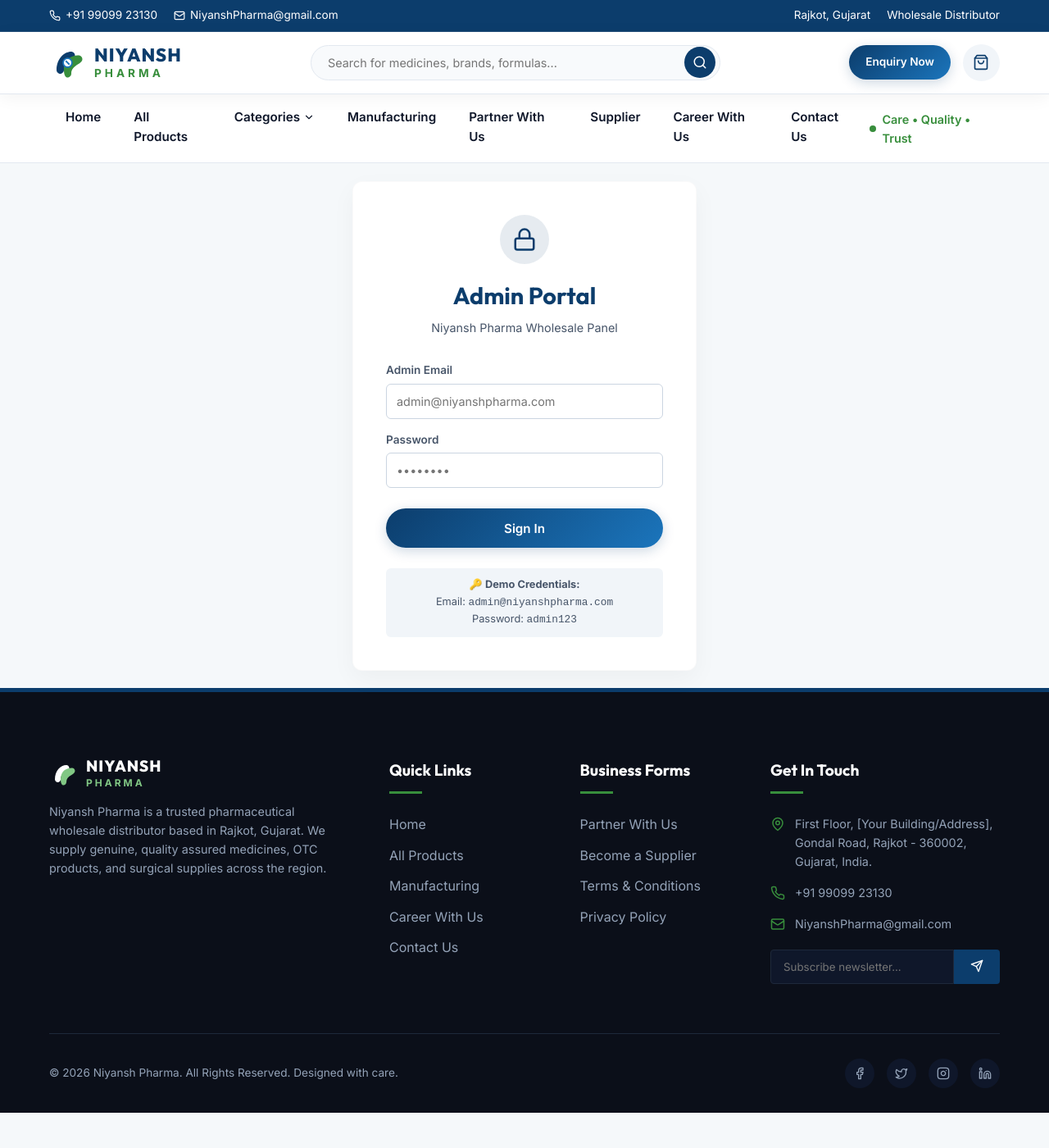
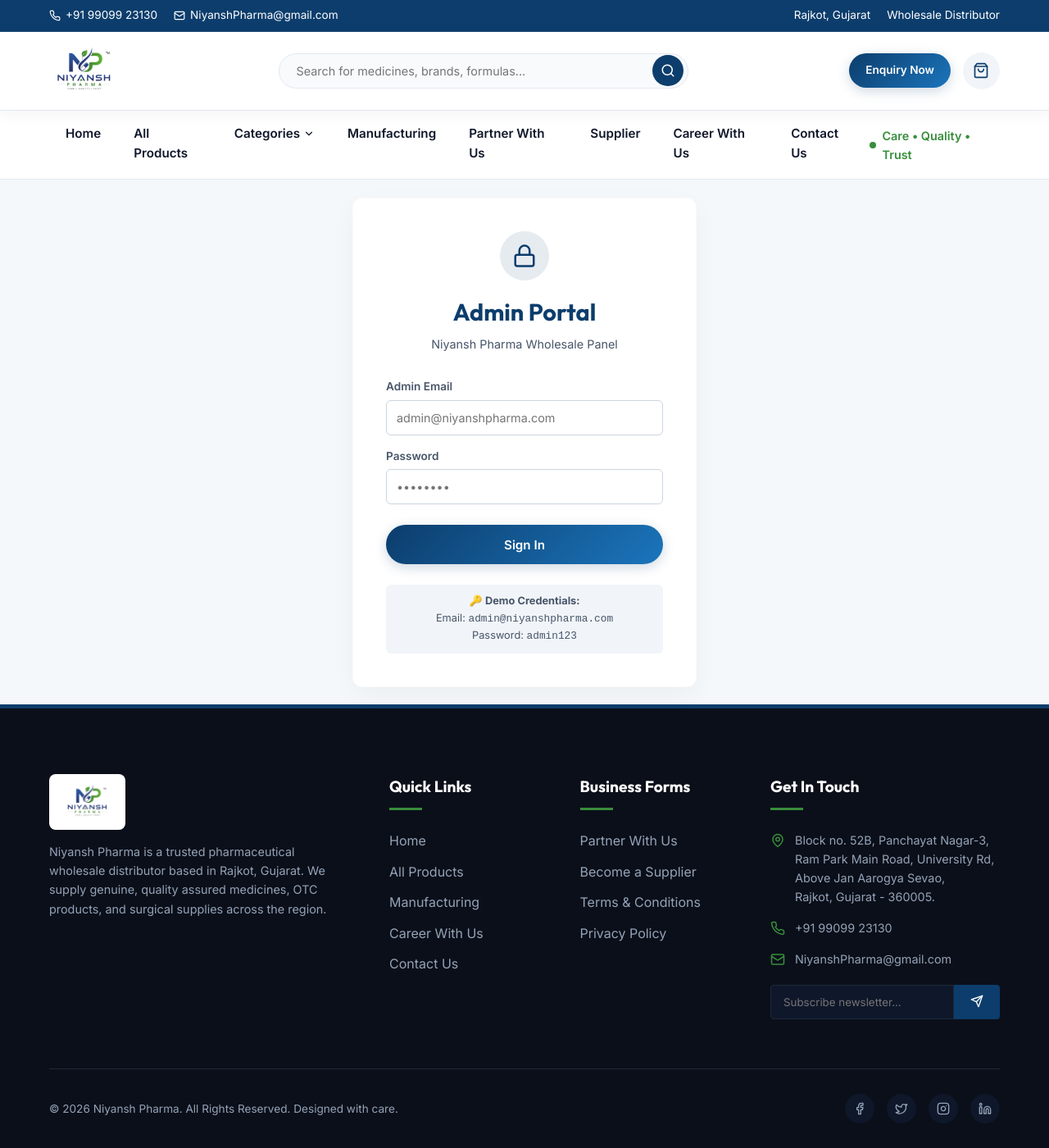
Before and after one commit to hita26/niyash, a React (Vite) app in the folder frontend/: page /admin in a window 1280 px wide. Shown: the whole page at 82% size. Before the commit the page ends 1357 px from the top, so only its background shows below. Built offline with nearby package versions, Linux system fonts and the light colour scheme.

Commit message:
feat: update logo and address details across the application

```diff
--- a/frontend/src/components/Footer.jsx
+++ b/frontend/src/components/Footer.jsx
@@ -14,16 +14,12 @@ function Footer() {
         <div className="footer-top">
           {/* Brand Info */}
           <div className="footer-widget" style={{ display: 'flex', flexDirection: 'column', gap: '15px' }}>
-            <div style={{ display: 'flex', alignItems: 'center', gap: '10px' }}>
-              <svg width="35" height="35" viewBox="0 0 100 100" fill="none" xmlns="http://www.w3.org/2000/svg">
-                <path d="M20 70C20 40 40 20 60 20C65 20 70 25 70 30C70 45 40 45 40 70C40 75 35 80 30 80C25 80 20 75 20 70Z" fill="#ffffff" />
-                <path d="M40 70C40 40 60 30 80 30C85 30 90 35 90 40C90 55 60 55 60 80C60 85 55 90 50 90C45 90 40 85 40 70Z" fill="#81c784" />
-              </svg>
-              <div style={{ lineHeight: '1.1' }}>
-                <span style={{ fontSize: '1.2rem', fontWeight: '800', fontFamily: 'Outfit', color: '#ffffff', letterSpacing: '1px' }}>NIYANSH</span>
-                <br />
-                <span style={{ fontSize: '0.75rem', fontWeight: '700', letterSpacing: '3px', color: '#81c784' }}>PHARMA</span>
-              </div>
+            <div style={{ backgroundColor: '#ffffff', padding: '10px 15px', borderRadius: '8px', display: 'inline-block', alignSelf: 'flex-start' }}>
+              <img
+                src="/logo.jpg"
+                alt="Niyansh Pharma"
+                style={{ height: '48px', width: 'auto', display: 'block', objectFit: 'contain' }}
+              />
             </div>
             <p style={{ fontSize: '0.9rem', lineHeight: '1.6', color: '#94a3b8' }}>
               Niyansh Pharma is a trusted pharmaceutical wholesale distributor based in Rajkot, Gujarat. We supply genuine, quality assured medicines, OTC products, and surgical supplies across the region.
@@ -60,9 +56,10 @@ function Footer() {
               <li>
                 <MapPin size={18} />
                 <span style={{ fontSize: '0.9rem' }}>
-                  First Floor, [Your Building/Address],<br />
-                  Gondal Road, Rajkot - 360002,<br />
-                  Gujarat, India.
+                  Block no. 52B, Panchayat Nagar-3,<br />
+                  Ram Park Main Road, University Rd,<br />
+                  Above Jan Aarogya Sevao,<br />
+                  Rajkot, Gujarat - 360005.
                 </span>
               </li>
               <li>
--- a/frontend/src/components/Header.jsx
+++ b/frontend/src/components/Header.jsx
@@ -43,20 +43,11 @@ function Header({ cartCount, onOpenCart, searchTerm, setSearchTerm }) {
       <div className="main-header">
         <div className="container main-header-content">
           <Link to="/" className="logo-container">
-            {/* Fallback styling in case image is missing */}
-            <div style={{ display: 'flex', alignItems: 'center', gap: '10px' }}>
-              <svg width="45" height="45" viewBox="0 0 100 100" fill="none" xmlns="http://www.w3.org/2000/svg">
-                <path d="M20 70C20 40 40 20 60 20C65 20 70 25 70 30C70 45 40 45 40 70C40 75 35 80 30 80C25 80 20 75 20 70Z" fill="#0c3d6c" />
-                <path d="M40 70C40 40 60 30 80 30C85 30 90 35 90 40C90 55 60 55 60 80C60 85 55 90 50 90C45 90 40 85 40 70Z" fill="#388e3c" />
-                <circle cx="50" cy="50" r="12" fill="#ffffff" stroke="#1b75bc" strokeWidth="4" />
-                <line x1="45" y1="45" x2="55" y2="55" stroke="#1b75bc" strokeWidth="4" />
-              </svg>
-              <div style={{ lineHeight: '1.1' }}>
-                <span style={{ fontSize: '1.4rem', fontWeight: '800', fontFamily: 'Outfit', color: '#0c3d6c', letterSpacing: '1px' }}>NIYANSH</span>
-                <br />
-                <span style={{ fontSize: '0.85rem', fontWeight: '700', letterSpacing: '4px', color: '#388e3c' }}>PHARMA</span>
-              </div>
-            </div>
+            <img
+              src="/logo.jpg"
+              alt="Niyansh Pharma"
+              style={{ height: '65px', width: 'auto', display: 'block', objectFit: 'contain' }}
+            />
           </Link>
 
           {/* Search Form */}
--- a/frontend/src/pages/Contact.jsx
+++ b/frontend/src/pages/Contact.jsx
@@ -71,9 +71,10 @@ function Contact() {
                   <div>
                     <h3 style={{ fontSize: '1.05rem', marginBottom: '4px' }}>Office Address</h3>
                     <p style={{ color: 'var(--text-medium)', fontSize: '0.9rem', lineHeight: '1.5' }}>
-                      First Floor, [Your Building/Address],<br />
-                      Gondal Road, Rajkot - 360002,<br />
-                      Gujarat, India.
+                      Block no. 52B, Panchayat Nagar-3,<br />
+                      Ram Park Main Road, University Rd,<br />
+                      Above Jan Aarogya Sevao,<br />
+                      Rajkot, Gujarat - 360005.
                     </p>
                   </div>
                 </li>
--- a/frontend/src/pages/Home.jsx
+++ b/frontend/src/pages/Home.jsx
@@ -147,7 +147,7 @@ function Home({ addToCart }) {
               </li>
             </ul>
             <div style={{ marginTop: '25px', padding: '15px', backgroundColor: 'rgba(255,255,255,0.05)', borderRadius: '8px', fontSize: '0.85rem', color: '#cbd5e1', textAlign: 'center' }}>
-              📍 First Floor, Gondal Road, Rajkot, Gujarat
+              📍 Block no. 52B, Panchayat Nagar-3, University Rd, Rajkot, Gujarat
             </div>
           </div>
         </div>
```
Also changed, not shown: frontend/public/logo.jpg (added).
